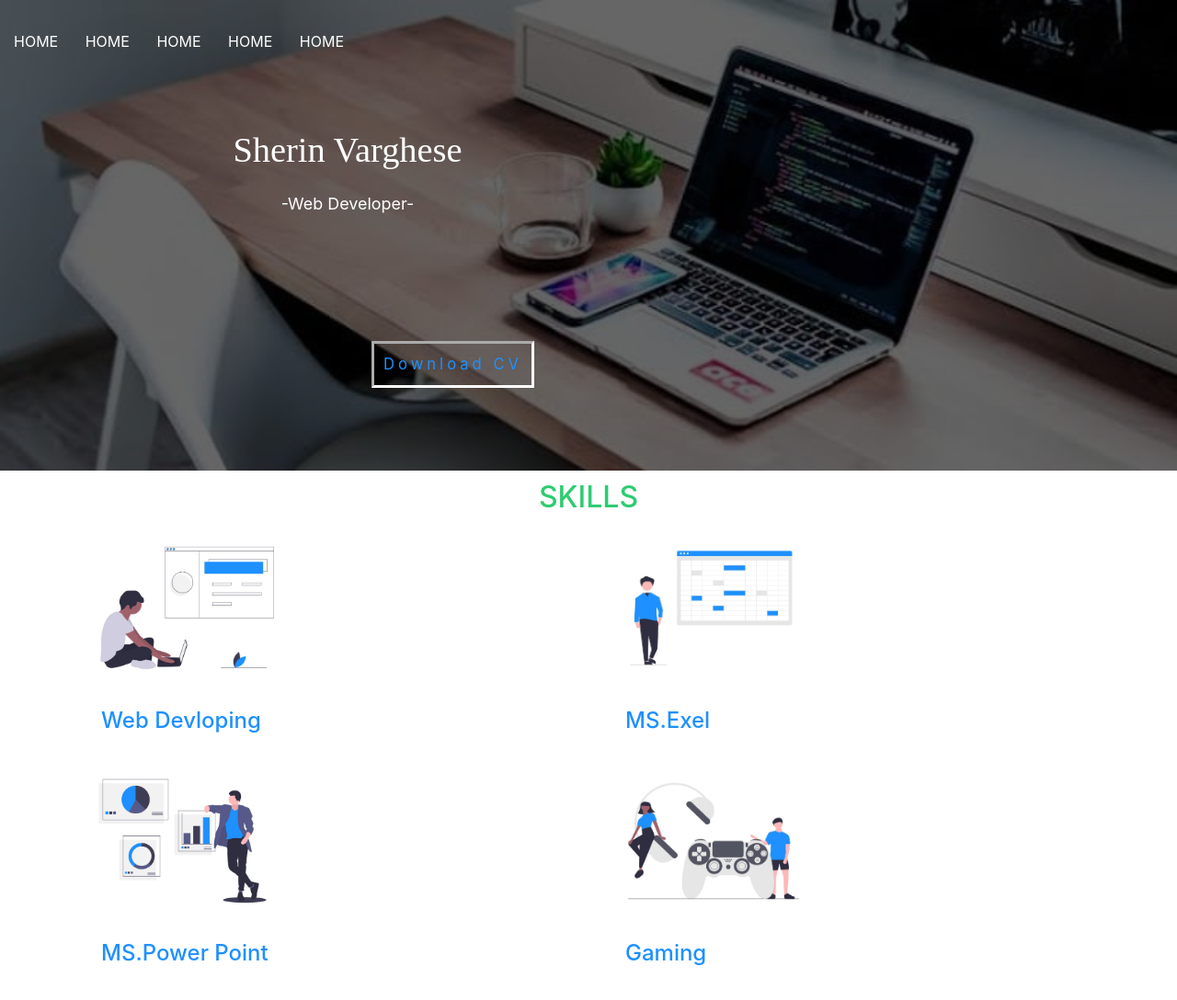
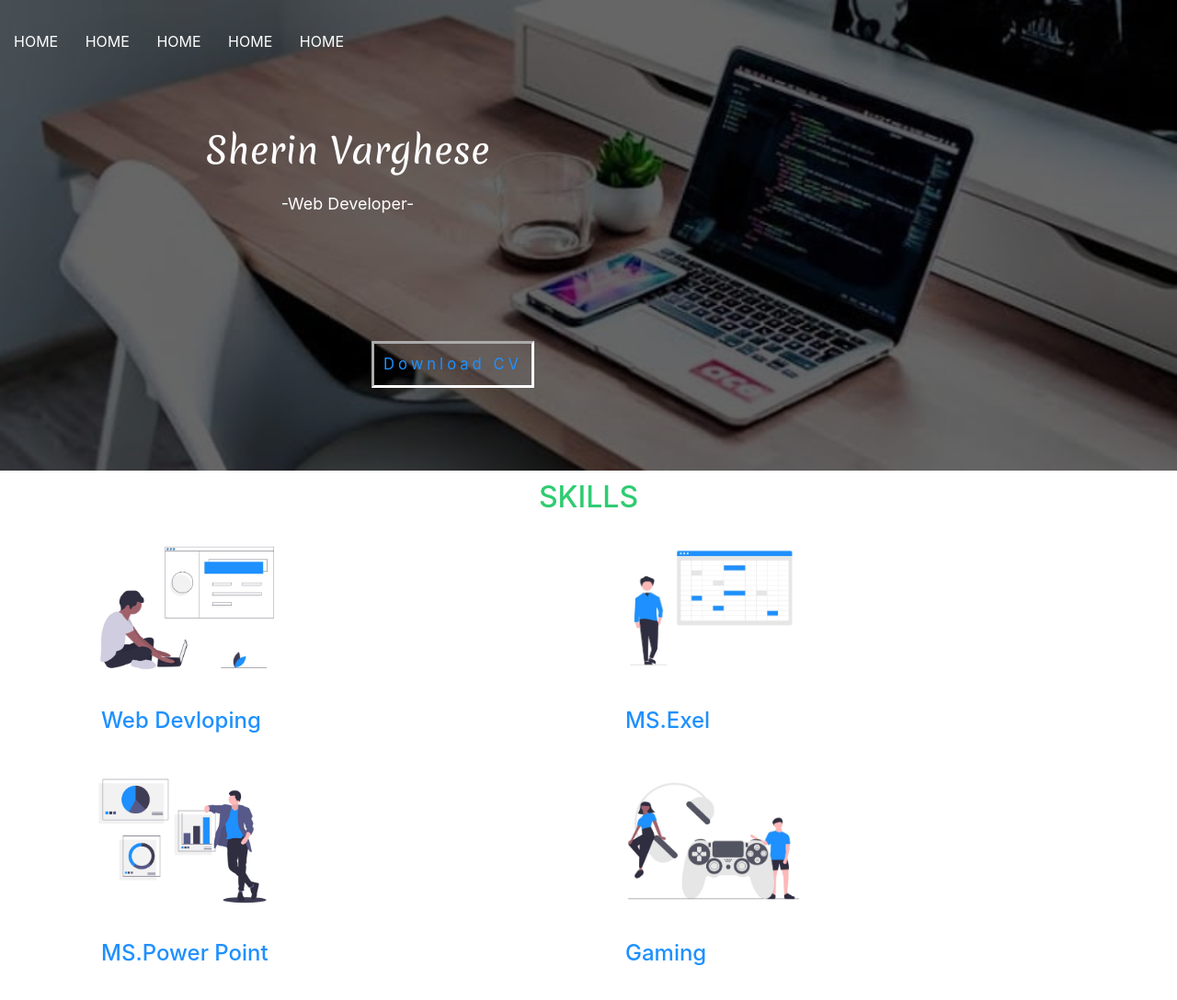
Before and after one commit to sherin12sv/sherin-, a plain HTML site: page index.html in a window 1280 px wide. Shown: the top 1088 px of the page at 92% size. Drawn offline with nearby package versions, Linux system fonts and the light colour scheme.

Commit message:
Update a.css

```diff
--- a/a.css
+++ b/a.css
@@ -80,7 +80,7 @@ body{
 
   .tex
   {
-	font-family:chiller;
+	font-family:sh;
 	margin-top: 4vw;
 	font-size: 3vw;
 	color:#fff;
@@ -355,7 +355,7 @@ h2{
  {
 	 background: #1e90ff;
  }
-//@font-face {
+@font-face {
 	font-family: sh;
 	src:url(Merienda-Regular.ttf);
 
```
